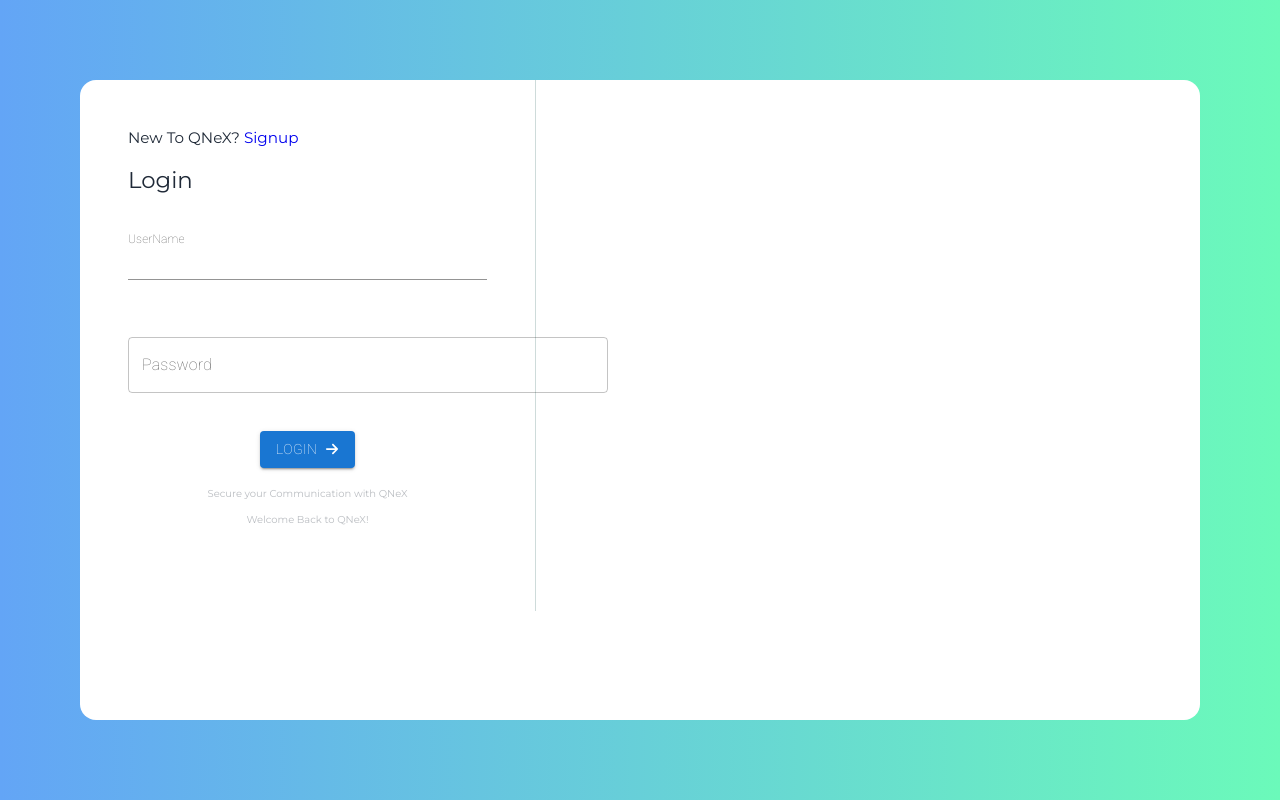
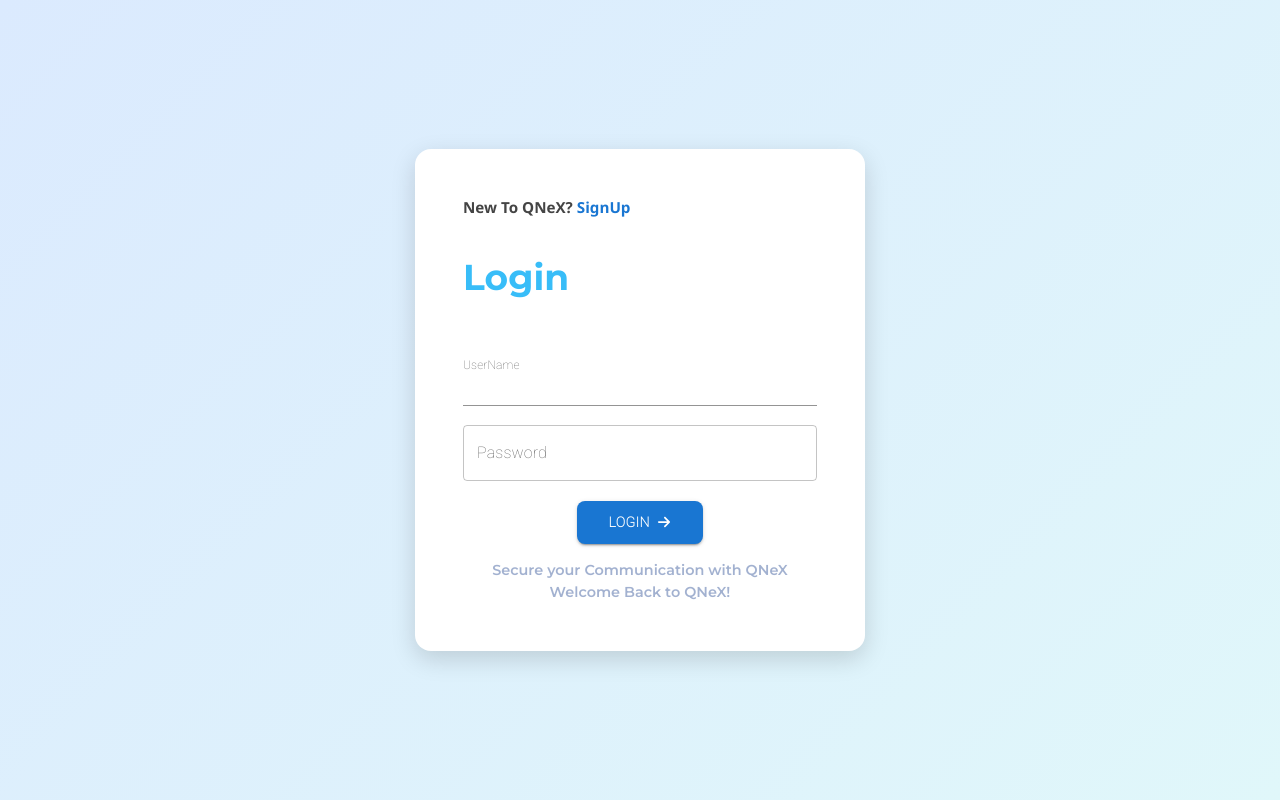
Before and after one commit to imanmay2/QNeX, a React (Vite) app in the folder client/ui/: page / in a window 1280 px wide. Built offline with nearby package versions, Linux system fonts and the light colour scheme; some icons are missing; a web font is replaced by a local one.

Commit message:
Front-end done for now

```diff
--- a/client/ui/src/App.css
+++ b/client/ui/src/App.css
@@ -1,26 +1,102 @@
-#root{
-    background-image: linear-gradient(to right,rgb(99, 165, 246),rgb(107, 250, 186));
-    height:100vh;
-    width:100%;
-    background-color: #ffffff;
+/* Container holding the login and tag sections */
+.login_main {
     display: flex;
+    height: 100vh;
+    width: 100vw;
+    overflow: hidden;
+    background: linear-gradient(135deg, #dbeafe, #e0f7fa);
+    font-family: 'Segoe UI', Tahoma, Geneva, Verdana, sans-serif;
 }
 
-.root1{
-    height:80vh;
-    width:140vh;
-    margin:auto;
-    margin-top:10vh;
+/* Login form section */
+.login_div {
+    flex: 1;
+    padding: 4rem;
+    display: flex;
+    flex-direction: column;
+    justify-content: center;
     background-color: #ffffff;
-    /* background-color: aliceblue; */
-    /* background-image: linear-gradient(to right,rgb(99, 165, 246),rgb(107, 250, 186)); */
-    display:flex;
-    flex-direction: row;
-    border-radius: 16px;
+    box-shadow: 0 0 20px rgba(0, 0, 0, 0.08);
 }
 
-.dashboard{
-    height: 100%;
+/* Text at the bottom */
+.para {
+    opacity: 0.5;
+    font-size: 0.75rem;
+    margin-top: 2rem;
+    line-height: 1.5;
+    color: #333;
+}
+
+/* Right tag section */
+.qtag {
+    flex: 1;
+    background: linear-gradient(135deg, #00C9FF 0%, #92FE9D 100%);
+    display: flex;
+    justify-content: center;
+    align-items: center;
+    border-top-left-radius: 16px;
+    border-bottom-left-radius: 16px;
+    animation: fadeIn 1.5s ease-in;
+}
+
+/* Right tag text */
+.qtext {
+    font-size: 3.5rem;
+    font-weight: 700;
+    color: #ffffff;
+    text-shadow: 3px 3px 8px rgba(0, 0, 0, 0.2);
+    transition: transform 0.3s ease;
+    cursor: default;
+}
+
+.qtext:hover {
+    transform: scale(1.05);
+}
+
+/* Small text size */
+.small {
+    font-size: 0.75rem;
+}
+
+/* Sign up link */
+.signup_ {
+    color: #1976d2;
+    font-weight: 600;
+    text-decoration: none;
+    transition: color 0.2s ease;
+}
+
+.signup_:hover {
+    color: #0d47a1;
+}
+
+/* Password field label fix */
+.width {
     width: 100%;
-    background-color: white;
 }
+
+/* Animation */
+@keyframes fadeIn {
+    from {
+        opacity: 0;
+        transform: translateX(40px);
+    }
+    to {
+        opacity: 1;
+        transform: translateX(0);
+    }
+}
+
+/* Button style improvement (optional tweak for center alignment) */
+button.MuiButton-contained {
+    background-color: #1976d2;
+    font-weight: bold;
+    padding: 0.6rem 2rem;
+    border-radius: 8px;
+    transition: background-color 0.3s ease;
+}
+
+button.MuiButton-contained:hover {
+    background-color: #004ba0;
+}
--- a/client/ui/src/App.jsx
+++ b/client/ui/src/App.jsx
@@ -14,18 +14,16 @@
   const router = createBrowserRouter([
     {
       path: "/",
-      element: <div className='root1'>
-        <div>
+      element: <div className='login_'>
+
           <Login/>
-        </div>
        </div>
     },
     {
       path: "/signup",
       element: <div className='root1'>
-        <div>
+
          <Signup/>
-        </div>
         </div>
     },{
       path:"/dashboard",
--- a/client/ui/src/components/Login.jsx
+++ b/client/ui/src/components/Login.jsx
@@ -21,26 +21,19 @@
 import Alert from '@mui/material/Alert';
 import CloseIcon from '@mui/icons-material/Close';
 
-
 function Login() {
     const [showPassword, setShowPassword] = React.useState(false);
     const [open, setOpen] = React.useState(false);
     const [msg, setMsg] = React.useState("");
+
     const handleClose = (event, reason) => {
-        if (reason === 'clickaway') {
-            return;
-        }
+        if (reason === 'clickaway') return;
         setOpen(false);
     };
 
-
     const handleClickShowPassword = () => setShowPassword((show) => !show);
-    const handleMouseDownPassword = (event) => {
-        event.preventDefault();
-    };
-    const handleMouseUpPassword = (event) => {
-        event.preventDefault();
-    };
+    const handleMouseDownPassword = (event) => event.preventDefault();
+    const handleMouseUpPassword = (event) => event.preventDefault();
 
     let [data, setData] = useState({
         Username: "",
@@ -50,8 +43,8 @@
     let handleInputChange = (event) => {
         setData((currData) => {
             return { ...currData, [event.target.name]: event.target.value }
-        })
-    }
+        });
+    };
 
     let handleSubmit_ = async (event) => {
         event.preventDefault();
@@ -61,65 +54,57 @@
                 setMsg(response.data.message);
                 setOpen(true);
             }
-
         } catch (err) {
             console.error(err);
         }
-        setData({
-            Username: "",
-            Password: ""
-        });
-    }
+        setData({ Username: "", Password: "" });
+    };
 
     const action = (
         <React.Fragment>
-            <IconButton
-                size="small"
-                aria-label="close"
-                color="inherit"
-                onClick={handleClose}
-            >
+            <IconButton size="small" aria-label="close" color="inherit" onClick={handleClose}>
                 <CloseIcon fontSize="small" />
             </IconButton>
         </React.Fragment>
     );
 
     return (
-        <>
+        <div className="login_main">
             <div className="login_div">
-                 <p>New To QNeX? <Link className='signup_' to="/signup">Signup</Link></p>
-                <br />
-                <h2 className='montserrat_font'>Login</h2>
-                <br /> <br />
-                {/* UserName */}
+                <span><p className="prompt-text">New To QNeX? <Link className='signup_' to="/signup">SignUp</Link></p></span>
+                <h2 className='montserrat_font heading'>Login</h2>
+
+                <div className="inputBox">
                     <TextField
-                    id="input-with-icon-textfield"
-                    label="UserName" name='Username' value={data.Username} onChange={handleInputChange} fullWidth
-                    slotProps={{
-                        input: {
+                        label="UserName"
+                        name='Username'
+                        value={data.Username}
+                        onChange={handleInputChange}
+                        fullWidth
+                        InputProps={{
                             startAdornment: (
                                 <InputAdornment position="start">
                                     <AccountCircle />
                                 </InputAdornment>
                             ),
-                        },
                         }}
                         variant="standard"
-                /> <br /> <br /> <br /> <br />
+                    />
+                </div>
 
-
-
-                <FormControl sx={{ width: '30rem' }} variant="outlined">
-                    <InputLabel htmlFor="outlined-adornment-password" className='width'>Password</InputLabel>
+                <div className="inputBox">
+                    <FormControl fullWidth variant="outlined">
+                        <InputLabel htmlFor="outlined-adornment-password">Password</InputLabel>
                         <OutlinedInput
-                        id="outlined-adornment-password" name='Password' value={data.Password} onChange={handleInputChange}
+                            id="outlined-adornment-password"
+                            name='Password'
+                            value={data.Password}
+                            onChange={handleInputChange}
                             type={showPassword ? 'text' : 'password'}
                             endAdornment={
                                 <InputAdornment position="end">
                                     <IconButton
-                                    aria-label={
-                                        showPassword ? 'hide the password' : 'display the password'
-                                    }
+                                        aria-label={showPassword ? 'hide password' : 'show password'}
                                         onClick={handleClickShowPassword}
                                         onMouseDown={handleMouseDownPassword}
                                         onMouseUp={handleMouseUpPassword}
@@ -130,12 +115,19 @@
                                 </InputAdornment>
                             }
                             label="Password"
-                    /></FormControl> <br /> <br /> <br />
+                        />
+                    </FormControl>
+                </div>
 
-                <center><Button variant="contained" onClick={handleSubmit_}>Login &nbsp; <FaArrowRight /></Button> <br /> <br />
-                    <p className="para montserrat_font small"> Secure your Communication with QNeX <br /><br />
+                <center>
+                    <Button className="login_btn" variant="contained" onClick={handleSubmit_}>
+                        Login &nbsp; <FaArrowRight />
+                    </Button>
+                    <p className="para montserrat_font small">
+                        Secure your Communication with QNeX<br />
                         Welcome Back to QNeX!
-                    </p></center>
+                    </p>
+                </center>
 
                 <Snackbar
                     anchorOrigin={{ vertical: "bottom", horizontal: "center" }}
@@ -143,12 +135,16 @@
                     autoHideDuration={6000}
                     onClose={handleClose}
                     action={action}
-                ><Alert variant="filled" severity="error" sx={{ width: '100%' }}>
+                >
+                    <Alert variant="filled" severity="error" sx={{ width: '100%' }}>
                         {msg}
-                    </Alert></Snackbar>
+                    </Alert>
+                </Snackbar>
             </div>
-        </>
-    )
+
+
+        </div>
+    );
 }
 
 export { Login };
--- a/client/ui/src/components/Signup.jsx
+++ b/client/ui/src/components/Signup.jsx
@@ -19,111 +19,88 @@
 
 function Signup() {
     const [showPassword, setShowPassword] = React.useState(false);
-    const handleClickShowPassword = () => setShowPassword((show) => !show);
     const [flashOpen, setFlashOpen] = React.useState(false);
     const [flashMsg, setFlashMsg] = React.useState('');
-    const handleMouseDownPassword = (event) => {
-        event.preventDefault();
-    };
 
-     let handleFlashClose = (event, reason) => {
+    const handleClickShowPassword = () => setShowPassword((show) => !show);
+    const handleMouseDownPassword = (event) => event.preventDefault();
+    const handleMouseUpPassword = (event) => event.preventDefault();
+    const handleFlashClose = (event, reason) => {
         if (reason === 'clickaway') return;
         setFlashOpen(false);
     };
 
+    const [data, setData] = useState({ Name: "", Email: "", Password: "" });
 
-    const handleMouseUpPassword = (event) => {
-        event.preventDefault();
+    const handleInputChange = (event) => {
+        const { name, value } = event.target;
+        setData((prevData) => ({ ...prevData, [name]: value }));
     };
 
-
-    //handle change.
-    let [data, setData] = useState({
-        Name: "",
-        Email: "",
-        Password: ""
-    });
-
-
-
-
-    let handleInputChange = (event) => {
-        let fieldName = event.target.name;
-        let fieldValue = event.target.value;
-        setData((currData) => {
-            currData[fieldName] = fieldValue;
-            return { ...currData };
-        });
-    }
-
-    let handleSubmit = async (event) => {
+    const handleSubmit = async (event) => {
         event.preventDefault();
         try {
             const response = await axios.post("http://localhost:8080/saveUser", data);
-            console.log(response.data);
-            if (!response.data.flag) {    // we need a valid response from the API.
+            if (!response.data.flag) {
                 setFlashMsg(response.data.message);
                 setFlashOpen(true);
                 return;
             }
-            setData({
-                Name: '',
-                Email: '',
-                Password: ''
-            });
+            setData({ Name: '', Email: '', Password: '' });
         } catch (err) {
             console.error(err);
             setFlashMsg("Something went wrong. Please try again.");
             setFlashOpen(true);
         }
-    }
-
+    };
 
     return (
-        <div className='signup_div'>
-          <p>New To QNeX? <Link className='signup_' to="/">Login</Link></p>
-
-            <h2 className='montserrat_font'>Sign Up</h2>
+        <div className="signup_container">
+            <div className='signup_left'>
+                <p className="small">Already Registered? <Link className='link_' to="/">Login</Link></p>
+                <h2 className='montserrat_font'>Create Your QNeX Account</h2>
                 <br />
-
-
 
                 {/* NAME */}
                 <TextField
-                id="input-with-icon-textfield"
-                name="Name" onChange={handleInputChange} value={data.Name}
-                label="Name" fullWidth
-                slotProps={{
-                    input: {
+                    name="Name"
+                    value={data.Name}
+                    label="Name"
+                    fullWidth
+                    onChange={handleInputChange}
+                    variant="standard"
+                    InputProps={{
                         startAdornment: (
                             <InputAdornment position="start">
                                 <AccountCircle />
                             </InputAdornment>
-                        ),
-                    },
+                        )
                     }}
-                variant="standard"
-            /> <br /> <br /> <br />
-
+                />
+                <br /><br /><br />
 
                 {/* EMAIL */}
-            <TextField name="Email" value={data.Email} id="standard-basic" label="Email" variant="standard" onChange={handleInputChange} fullWidth />
-
-            <br /><br /> <br />
-            <br />
+                <TextField
+                    name="Email"
+                    value={data.Email}
+                    label="Email"
+                    fullWidth
+                    onChange={handleInputChange}
+                    variant="standard"
+                />
+                <br /><br /><br />
 
                 {/* PASSWORD */}
-            <FormControl sx={{ width: '30rem' }} variant="outlined">
-                <InputLabel htmlFor="outlined-adornment-password" className='width'>Password</InputLabel>
-                <OutlinedInput name="Password" value={data.Password} onChange={handleInputChange}
-                    id="outlined-adornment-password"
+                <FormControl variant="standard" fullWidth>
+                    <InputLabel>Password</InputLabel>
+                    <OutlinedInput
+                        name="Password"
+                        value={data.Password}
+                        onChange={handleInputChange}
                         type={showPassword ? 'text' : 'password'}
                         endAdornment={
                             <InputAdornment position="end">
                                 <IconButton
-                                aria-label={
-                                    showPassword ? 'hide the password' : 'display the password'
-                                }
                                     onClick={handleClickShowPassword}
                                     onMouseDown={handleMouseDownPassword}
                                     onMouseUp={handleMouseUpPassword}
@@ -134,19 +111,36 @@
                             </InputAdornment>
                         }
                         label="Password"
-                /></FormControl> <br /> <br />
+                    />
+                </FormControl>
 
-            <center><Button variant="contained" onClick={handleSubmit}>SignUp &nbsp; <FaArrowRight /></Button> <br /> <br />
-                <p className="para montserrat_font small">Secure your Communication with QNeX</p></center>
+                <br /><br />
+                <Button fullWidth variant="contained" onClick={handleSubmit}>
+                    SIGN UP &nbsp; <FaArrowRight />
+                </Button>
 
+                <br /><br />
+                <p className="para montserrat_font small">
+                    Secure your Communication with QNeX
+                </p>
 
-            <Snackbar anchorOrigin={{ vertical:"bottom", horizontal:"center" }} open={flashOpen} autoHideDuration={4000} onClose={handleFlashClose}>
+                <Snackbar
+                    anchorOrigin={{ vertical: "bottom", horizontal: "center" }}
+                    open={flashOpen}
+                    autoHideDuration={4000}
+                    onClose={handleFlashClose}
+                >
                     <Alert onClose={handleFlashClose} variant='filled' severity="error" sx={{ width: '100%' }}>
                         {flashMsg}
                     </Alert>
                 </Snackbar>
             </div>
-    )
+
+            <div className="signup_right">
+                <h1 className="q_logo">QNeX</h1>
+            </div>
+        </div>
+    );
 }
 
 export { Signup };
--- a/client/ui/src/components/css/login.css
+++ b/client/ui/src/components/css/login.css
@@ -1,22 +1,114 @@
-.login_div {
-    border-right: 1px solid rgba(4, 71, 65, 0.191);
-    width: 30em;
-    padding: 3rem;
-    height: 83%;
+/* Background and overall page layout */
+body, html {
+    margin: 0;
+    padding: 0;
+    font-family: 'Segoe UI', sans-serif;
+    background: linear-gradient(to right, #74ebd5, #ACB6E5);
+    min-height: 100vh;
 }
 
-.leftMargin {
-    margin-left: 52vh;
+/* Flex container to center login */
+.login_main {
+    display: flex;
+    justify-content: space-between;
+    align-items: center;
+    height: 100vh;
+    padding: 2em;
 }
 
-.small {
-    font-size: x-small;
+/* Login card container */
+.login_div {
+    background-color: white;
+    padding: 3rem 3rem 2rem 3rem;
+    border-radius: 16px;
+    box-shadow: 0 8px 24px rgba(0, 0, 0, 0.15);
+    max-width: 450px;
+    width: 100%;
+    margin: auto;
+    display: flex;
+    flex-direction: column;
+    gap: 1.2rem;
 }
 
-.para {
-    opacity: 0.3;
+/* Heading */
+.heading {
+    font-size: 2rem;
+    color: #333;
+    margin-bottom: 0.5rem;
 }
 
-/* a {
+/* Input box spacing */
+.inputBox {
+    width: 100%;
+}
+
+/* Prompt above form */
+.prompt-text {
+    font-size: 0.95rem;
+    color: #444;
+    margin-bottom: 0.2rem;
+}
+
+.signup_ {
+    color: #1976d2;
     text-decoration: none;
-} */
+    font-weight: 600;
+}
+
+.signup_:hover {
+    text-decoration: underline;
+}
+
+/* Button */
+.login_btn {
+    margin-top: 1rem;
+    background-color: #1976d2;
+    padding: 0.6rem 2rem;
+    font-size: 1rem;
+    border-radius: 8px;
+}
+
+.login_btn:hover {
+    background-color: #125aa3;
+}
+
+/* Text below login */
+.para {
+    color: #999;
+    font-size: 0.85rem;
+    margin-top: 1.5rem;
+}
+
+/* Right side branding */
+.qtag {
+    flex: 1;
+    display: flex;
+    justify-content: center;
+    align-items: center;
+}
+
+.qtext {
+    font-size: 3rem;
+    font-weight: bold;
+    color: white;
+    text-shadow: 2px 2px 6px rgba(0, 0, 0, 0.2);
+    letter-spacing: 2px;
+}
+
+/* Responsive for mobile */
+@media (max-width: 768px) {
+    .login_main {
+        flex-direction: column;
+        padding: 1rem;
+    }
+
+    .login_div {
+        width: 100%;
+        max-width: 90%;
+        margin-bottom: 2rem;
+    }
+
+    .qtext {
+        font-size: 2.5rem;
+    }
+}
--- a/client/ui/src/components/css/signup.css
+++ b/client/ui/src/components/css/signup.css
@@ -1,22 +1,56 @@
-.signup_div{
-    border-right: 1px solid rgba(4, 71, 65, 0.191);
-    width:30rem;
-    padding:3rem;
-    height:83%;
+.signup_container {
+    display: flex;
+    height: 100vh;
+    font-family: 'Segoe UI', Tahoma, Geneva, Verdana, sans-serif;
 }
 
-.leftMargin{
-    margin-left: 52vh;
+.signup_left {
+    flex: 1;
+    padding: 4rem;
+    background-color: white;
+    display: flex;
+    flex-direction: column;
+    justify-content: center;
 }
 
-.small{
-    font-size:x-small;
+.signup_right {
+    flex: 1;
+    background: linear-gradient(to bottom right, #00d2ff, #3aefb5);
+    display: flex;
+    align-items: center;
+    justify-content: center;
+    color: white;
+    font-weight: 700;
+    font-size: 2.5rem;
+    box-shadow: -10px 0 20px rgba(0, 0, 0, 0.1);
 }
 
-.para{
-    opacity: 0.3;
+.q_logo {
+    text-shadow: 0px 2px 10px rgba(0, 0, 0, 0.2);
+    letter-spacing: 2px;
 }
 
-a{
+.montserrat_font {
+    font-family: 'Montserrat', sans-serif;
+    font-weight: 600;
+    font-size: 1.6rem;
+    color: #1a3f8b;
+}
+
+.link_ {
+    color: #1a73e8;
     text-decoration: none;
+    font-weight: 500;
 }
+
+.para {
+    opacity: 0.4;
+    font-size: 0.8rem;
+    text-align: center;
+    margin-top: 1rem;
+}
+
+.small {
+    font-size: 0.9rem;
+    margin-bottom: 1rem;
+}
```
Lines whose indentation alone changed are shown as unchanged.
